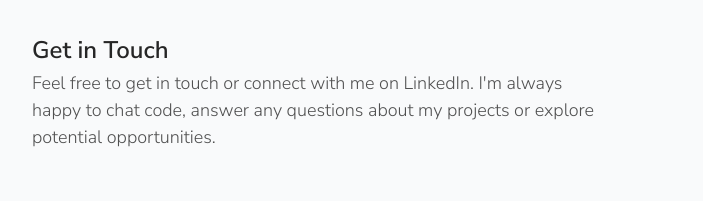
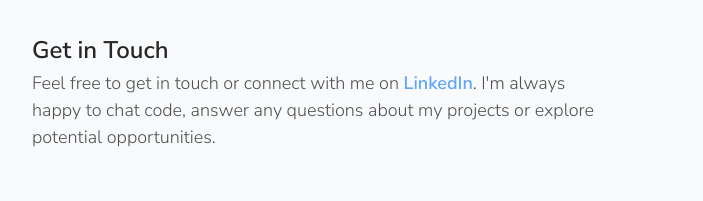
Before and after one commit to markslorach/markslorach.com, a Next.js app: page / in a window 1280 px wide. Shown: the part 2006-2207 px from the top of the page, without its empty margins (288-991 px from the left). Built offline with nearby package versions, Linux system fonts and the light colour scheme.

Commit message:
linkedin link in contact tagline

```diff
--- a/app/components/Contact.tsx
+++ b/app/components/Contact.tsx
@@ -7,10 +7,18 @@ const Contact = () => {
     <section>
       <div className="mb-16 space-y-1">
         <Heading>Get in Touch</Heading>
-        <p className="text-lg font-light text- md:text-pretty leading-normal text-neutral-800/80">
-          Feel free to get in touch or connect with me on LinkedIn. I'm always
-          happy to chat code, answer any questions about my projects or explore
-          potential opportunities.
+        <p className="text- text-lg font-light leading-normal text-neutral-800/80 md:text-pretty">
+          Feel free to get in touch or connect with me on{" "}
+          <Link
+            href="https://github.com/markslorach"
+            target="_blank"
+            aria-label="Mark Slorach's LinkedIn"
+            className="font-semibold text-blue-400 transition-colors hover:text-blue-500"
+          >
+            LinkedIn
+          </Link>
+          . I'm always happy to chat code, answer any questions about my
+          projects or explore potential opportunities.
         </p>
       </div>
 
```
